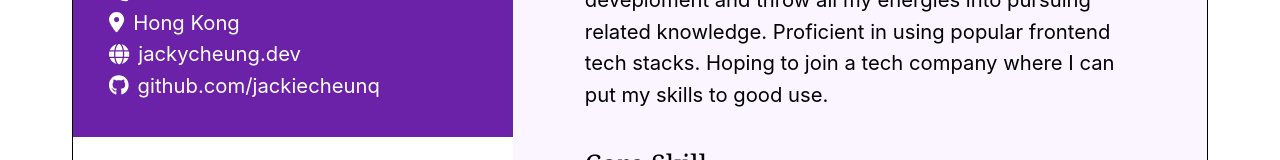
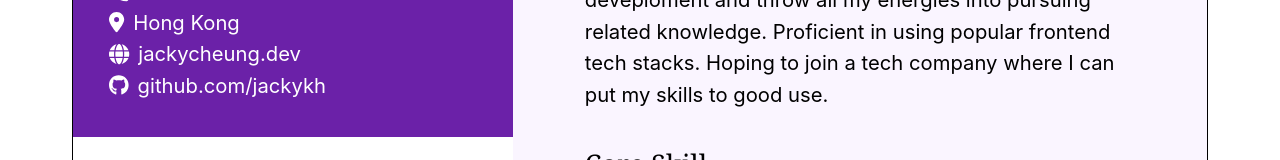
Before and after one commit to jackykh/personal-website, a Next.js app: page /resume in a window 1280 px wide. Shown: the part 269-429 px from the top of the page. Built offline with nearby package versions, Linux system fonts and the light colour scheme; no server answers.

Commit message:
fix: update github account related infomation

```diff
--- a/Components/Footer.tsx
+++ b/Components/Footer.tsx
@@ -57,7 +57,7 @@ const Footer = forwardRef<HTMLElement, FooterProps>((props, ref) => {
             <Link
               target="_blank"
               rel="noopener noreferrer"
-              href="https://github.com/jackiecheunq"
+              href="https://github.com/jackykh"
             >
               <FontAwesomeIcon icon={faGithub} />
             </Link>
--- a/Components/SectionThree.tsx
+++ b/Components/SectionThree.tsx
@@ -35,7 +35,7 @@ const SectionThree = forwardRef<HTMLElement>((_props, ref) => {
         <ImageBox
           img="/bookstore.png"
           caption="A responsive Book Store website DEMO"
-          link="https://jackiecheunq.github.io/Bookstore/"
+          link="https://bookstore-demo.pages.dev/"
         />
         <ImageBox
           img="/milktea_store.png"
@@ -50,7 +50,7 @@ const SectionThree = forwardRef<HTMLElement>((_props, ref) => {
       </motion.div>
 
       <div className="flex p-10 justify-center items-center sticky bottom-[2rem] z-10">
-        <Link href="https://github.com/jackiecheunq">
+        <Link href="https://github.com/jackykh">
           <motion.button
             className="btn text-base shadow-md shadow-zinc-400 overflow-hidden"
             initial={{ opacity: 0 }}
--- a/pages/resume.tsx
+++ b/pages/resume.tsx
@@ -51,11 +51,11 @@ const Resume = () => {
                 <li className="flex items-center">
                   <FontAwesomeIcon icon={faGithub} className="mr-2" />
                   <Link
-                    href="https://github.com/jackiecheunq"
+                    href="https://github.com/jackykh"
                     target="_blank"
                     rel="noopener noreferrer"
                   >
-                    github.com/jackiecheunq
+                    github.com/jackykh
                   </Link>
                 </li>
               </ul>
@@ -122,7 +122,7 @@ const Resume = () => {
               <ul className="grid  grid-cols-autofit-20  auto-rows-min list-disc list-inside ">
                 <li>
                   <Link
-                    href="https://jackiecheunq.github.io/Bookstore/"
+                    href="https://bookstore-demo.pages.dev/"
                     target="_blank"
                     rel="noopener noreferrer"
                   >
```
